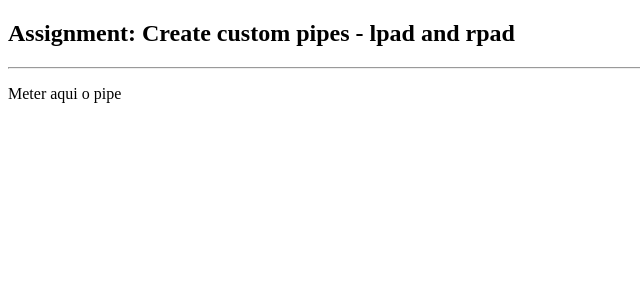
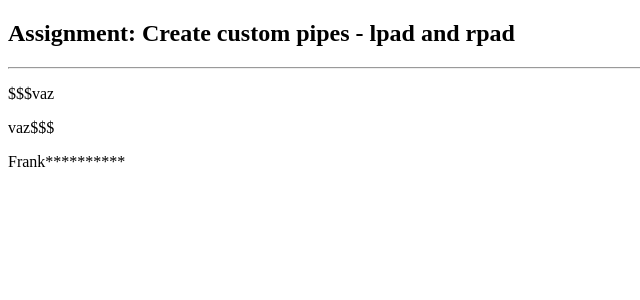
Before and after one commit to franciscovaz/pipes-challenge-angular, an Angular app: page / in a window 1280 px wide. Shown: the top 300 px of the page, without its empty margins (0-640 px from the left). Built offline with nearby package versions, Linux system fonts and the light colour scheme.

Commit message:
call pipes

```diff
--- a/src/app/app.component.html
+++ b/src/app/app.component.html
@@ -2,5 +2,7 @@
   <h2>Assignment: Create custom pipes - lpad and rpad</h2>
   <hr>
 
-  <p>Meter aqui o pipe</p>
+  <p>{{'vaz' | lpad : 6 : '$' }}</p>
+  <p>{{'vaz' | rpad : 6 : '$' }}</p>
+  <p>{{'Frank' | lpad: 5 | rpad : 15 }}</p>
 </div>
```
